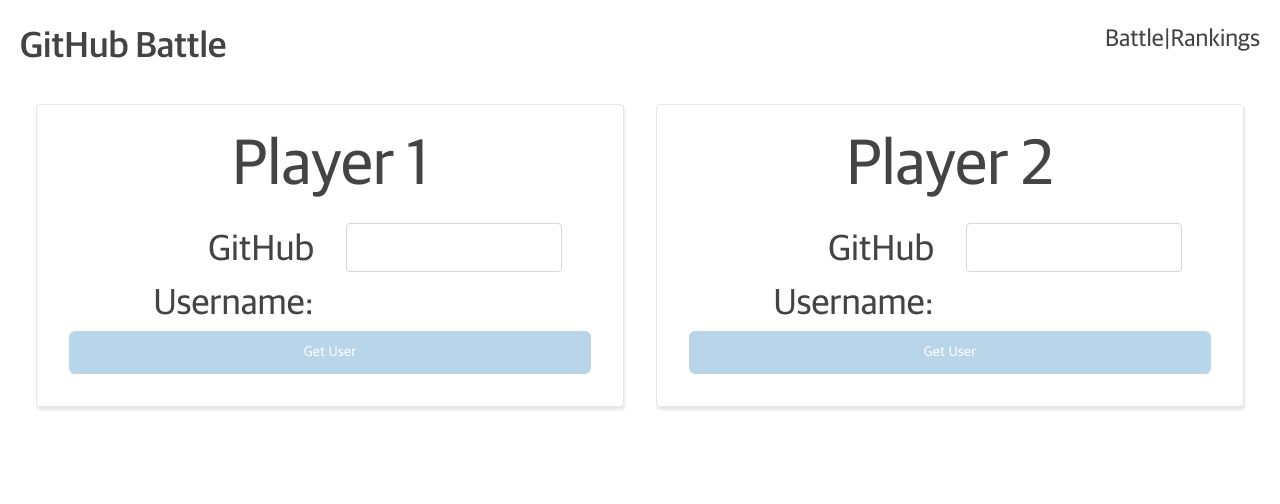
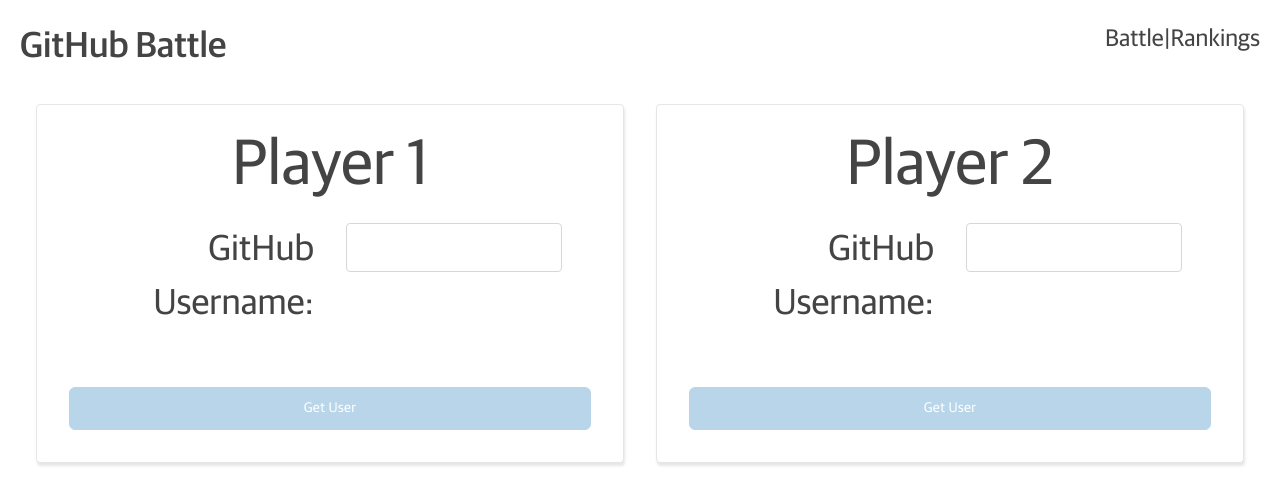
Before and after one commit to iamthevinn/github_battles, a React (Create React App) app: page / in a window 1280 px wide. Shown: the top 504 px of the page. Built offline with nearby package versions, Linux system fonts and the light colour scheme.

Commit message:
box goes away when a successful user entered

```diff
--- a/src/App.css
+++ b/src/App.css
@@ -51,6 +51,8 @@
   text-align: center;
   color: red;
   font-size: 24px;
+  padding-top: 10px;
+  padding-bottom: 10px;
 }
 
 .getUserButton {
--- a/src/PlayerCard.js
+++ b/src/PlayerCard.js
@@ -2,25 +2,12 @@
 import { getGitHubUser } from './state/actions';
 import { connect } from "react-redux";
 
-class PlayerCard extends Component {
-  constructor(props) {
-    super(props)
-    this.state = {
-      userName: ""
-    }
-    this.handleUserNameChange = this.handleUserNameChange.bind(this)
-  }
-
-  handleUserNameChange(event) {
-    this.setState({ userName: event.target.value })
-  }
+class InputCard extends Component {
 
   render() {
-    console.log(this.props.playerNumber)
-    console.log(this.props.gitHubPlayer1Status)
-
     return (
       <div className="card">
+
         <div className="cardHeader">
           <div>Player {this.props.playerNumber}</div>
         </div>
@@ -31,7 +18,7 @@
           </div>
           </div>
           <div className="small-5 medium-5 large-5 columns">
-            <input onChange={this.handleUserNameChange} style={{ fontSize: '24px' }} type="text">
+            <input onChange={this.props.handleUserNameChange} style={{ fontSize: '24px' }} type="text">
             </input>
           </div>
           <div className="small-5 medium-5 large-5 columns">
@@ -40,15 +27,20 @@
         </div>
         {
           ((this.props.playerNumber === 1 && this.props.gitHubPlayer1Status === "failed") ||
-          (this.props.playerNumber === 2 && this.props.gitHubPlayer2Status === "failed")) &&
-          (
-            <div className="githubNameNotFound">
-              GitHub username does not exist, try again.
+            (this.props.playerNumber === 2 && this.props.gitHubPlayer2Status === "failed")) ?
+            (
+              <div className="githubNameNotFound">
+                GitHub username does not exist, try again.
           </div>
-          )
+            ) :
+            (
+              <div className="githubNameNotFound">
+                &nbsp;
+          </div>
+            )
         }
         <div className="getUserButton">
-          <button onClick={() => this.props.getGitHubUser(this.props.playerNumber, this.state.userName)} disabled={!this.state.userName.trim().length} style={{ width: '100%' }} >Get User</button>
+          <button onClick={() => this.props.getGitHubUser(this.props.playerNumber, this.props.userName)} disabled={!this.props.userName.trim().length} style={{ width: '100%' }} >Get User</button>
         </div>
       </div>
     )
@@ -72,4 +64,42 @@
   };
 }
 
-  export default connect(mapStateToProps, mapDispatchToProps)(PlayerCard);
+const InputCardWrapped = connect(mapStateToProps, mapDispatchToProps)(InputCard);
+
+class PlayerCard extends Component {
+  constructor(props) {
+    super(props)
+    this.state = {
+      userName: ""
+    }
+    this.handleUserNameChange = this.handleUserNameChange.bind(this)
+  }
+
+  handleUserNameChange(event) {
+    this.setState({ userName: event.target.value })
+  }
+
+  render() {
+
+    console.log(this.props.playerNumber)
+
+    return (
+      <div>
+        {((this.props.playerNumber === 1 && !this.props.gitHubPlayer1) || (this.props.playerNumber === 2 && !this.props.gitHubPlayer2)) && (
+          <InputCardWrapped playerNumber={this.props.playerNumber} userName={this.state.userName} handleUserNameChange={this.handleUserNameChange} />
+        )}
+      </div>
+    )
+  }
+}
+
+
+const mapStateToPlayerCardProps = state => {
+  return {
+    gitHubPlayer1: state.gitHubPlayer1,
+    gitHubPlayer2: state.gitHubPlayer2
+  };
+};
+
+
+export default connect(mapStateToPlayerCardProps)(PlayerCard)
```
